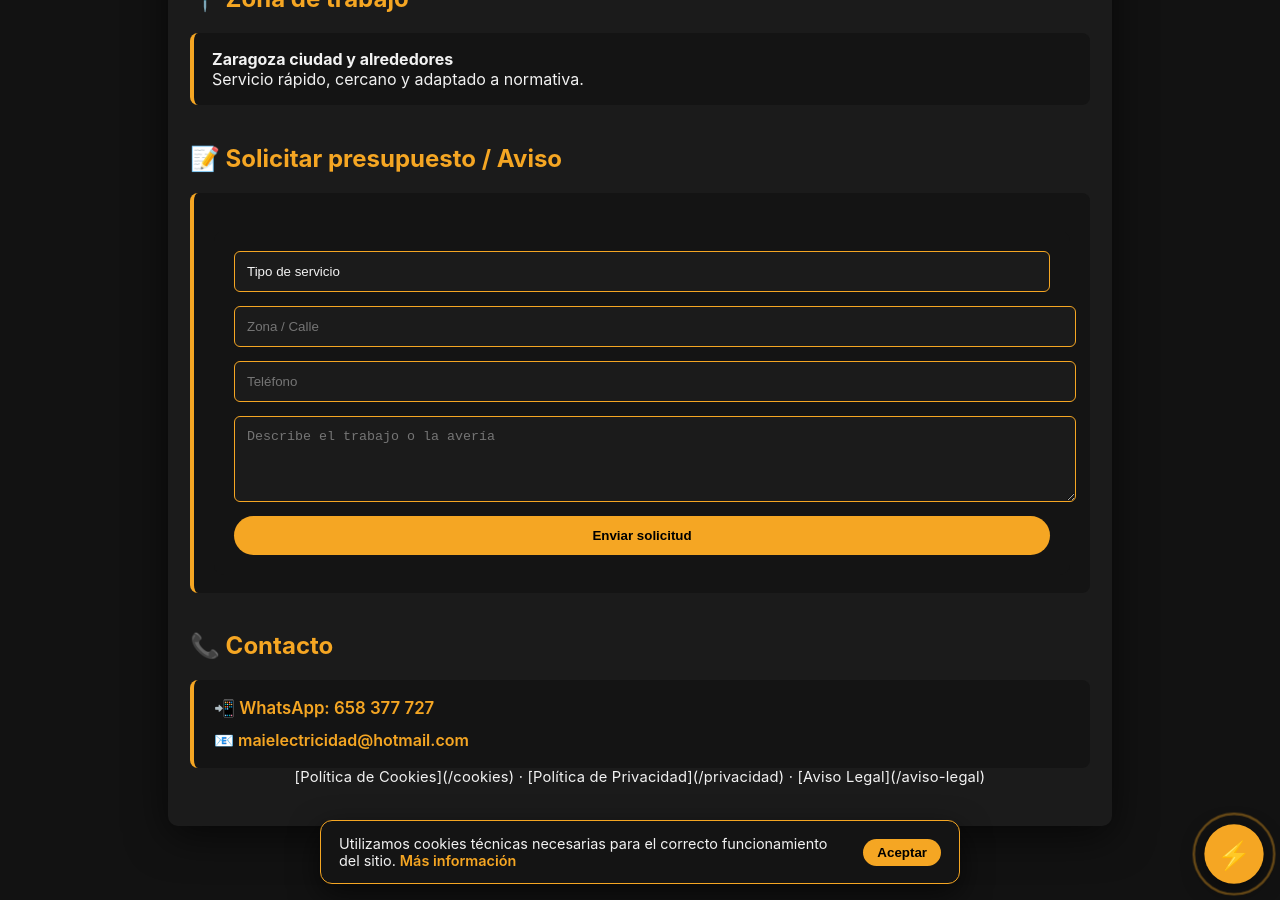
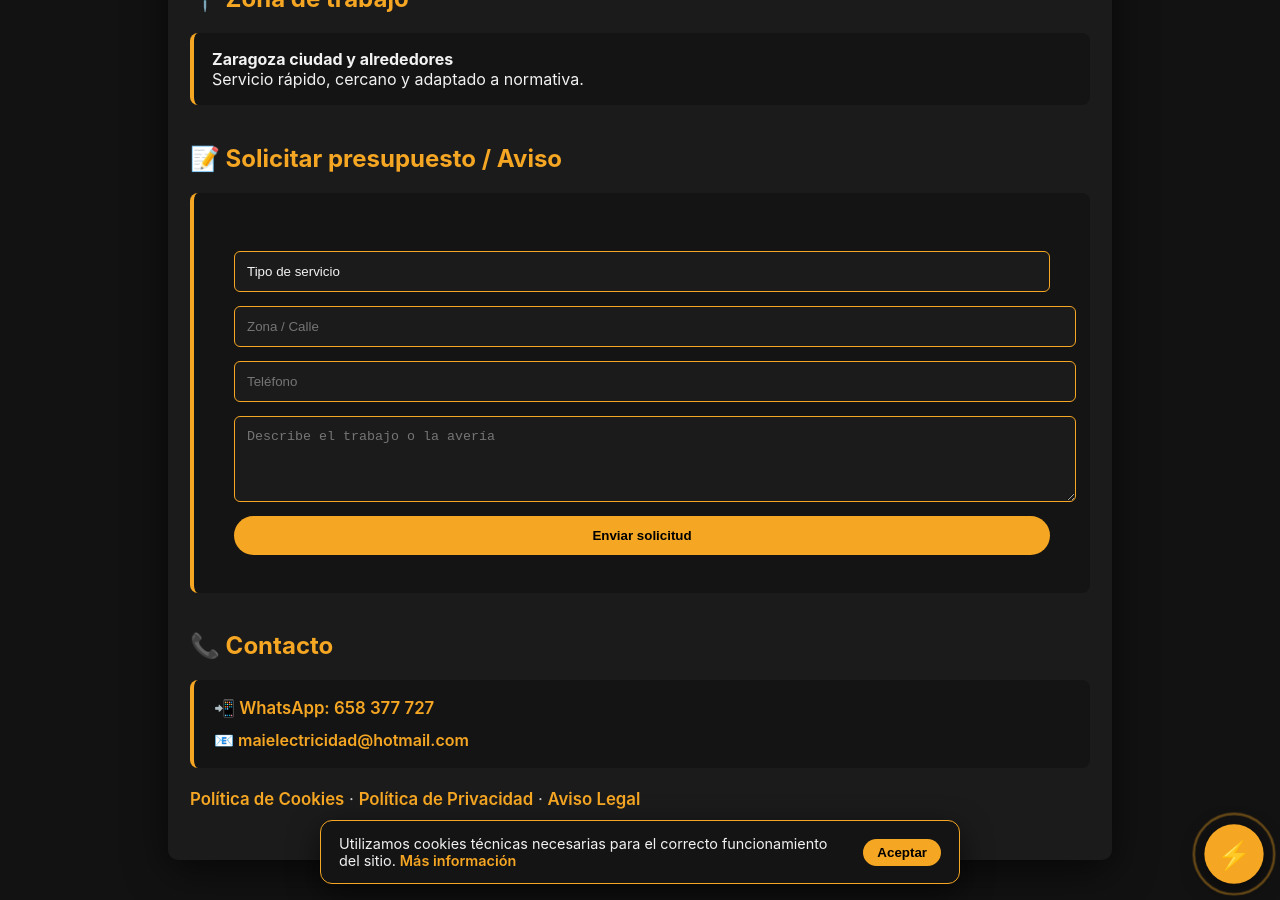
Before and after one commit to instalaciones-electricas-ibarra/Instalaciones-Electricas-Ibarra, a Jekyll site: the page built from index.md, in a window 1280 px wide and 900 px high, scrolled down 853 px. Built offline with Jekyll 4.4.1, drawn with Linux system fonts in a browser that asks for light colours; our own code applies the rules of GitHub Pages for plain Markdown files; some of the changed lines change nothing that is shown.

Commit message:
Update index.md

```diff
--- a/index.md
+++ b/index.md
@@ -242,18 +242,7 @@ Servicio rápido, cercano y adaptado a normativa.
 
 
 
-<div style="
-  width:100%;
-  text-align:center;
-  white-space:nowrap;
-  overflow:hidden;
-  text-overflow:ellipsis;
-  font-size:0.92em;
-  letter-spacing:0.2px;
-  margin: 0 auto 10px;
-">
+
 [Política de Cookies](/cookies) ·
 [Política de Privacidad](/privacidad) ·
 [Aviso Legal](/aviso-legal)
-
-</div>
```
